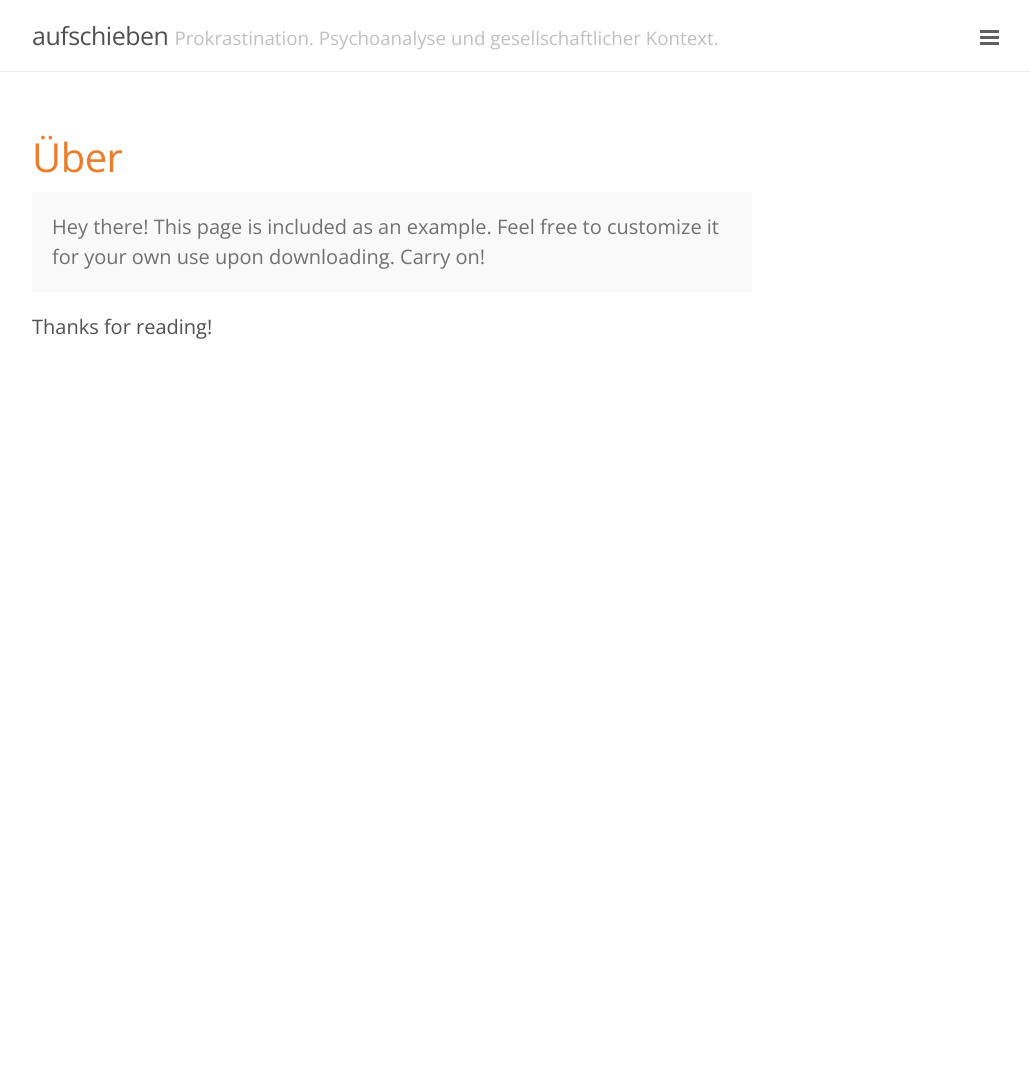
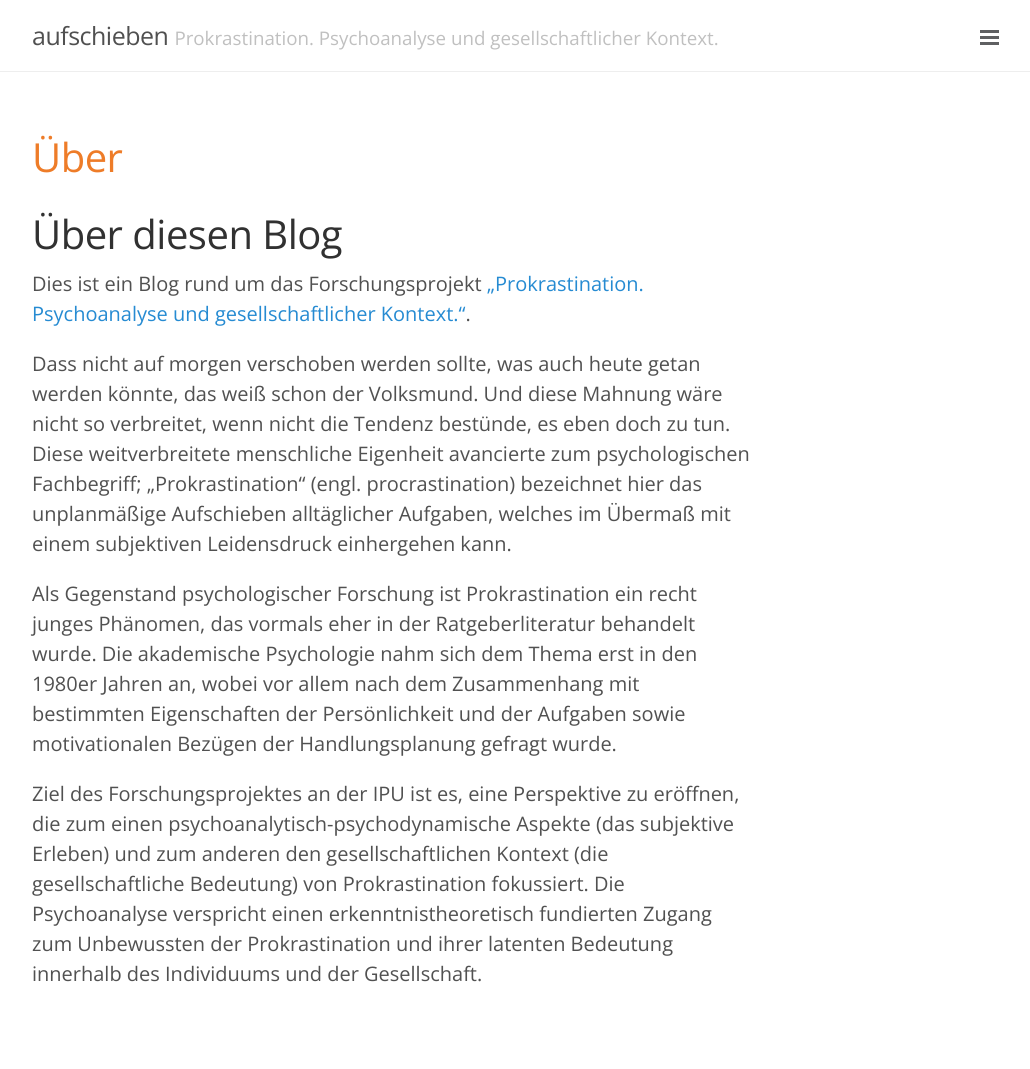
Before and after one commit to aufschieben/aufschieben.github.io, a Jekyll site: the page built from about.md, in a window 1280 px wide. Shown: the whole page, without its empty margins (248-1278 px from the left). Built offline with Jekyll 4.4.1, drawn with Linux system fonts in a browser that asks for light colours; before the commit the page ends 900 px from its top, so only the background shows below that.

Commit message:
Update about.md

```diff
--- a/about.md
+++ b/about.md
@@ -3,8 +3,12 @@ layout: page
 title: Über
 ---
 
-<p class="message">
-  Hey there! This page is included as an example. Feel free to customize it for your own use upon downloading. Carry on!
-</p>
+# Über diesen Blog
 
-Thanks for reading!
+Dies ist ein Blog rund um das Forschungsprojekt [„Prokrastination. Psychoanalyse und gesellschaftlicher Kontext.“](http://www.ipu-berlin.de/hochschule/forschung/projekt/prokrastination-psychoanalyse-und-gesellschaftlicher-kontext.html).
+
+Dass nicht auf morgen verschoben werden sollte, was auch heute getan werden könnte, das weiß schon der Volksmund. Und diese Mahnung wäre nicht so verbreitet,  wenn nicht die Tendenz bestünde, es eben doch zu tun. Diese weitverbreitete menschliche Eigenheit avancierte zum psychologischen Fachbegriff; „Prokrastination“ (engl. procrastination) bezeichnet hier das unplanmäßige Aufschieben alltäglicher Aufgaben, welches im Übermaß mit einem subjektiven Leidensdruck einhergehen kann.
+
+Als Gegenstand psychologischer Forschung ist Prokrastination ein recht junges Phänomen, das vormals eher in der Ratgeberliteratur behandelt wurde. Die akademische Psychologie nahm sich dem Thema erst in den 1980er Jahren an, wobei vor allem nach dem Zusammenhang mit bestimmten Eigenschaften der Persönlichkeit und der Aufgaben sowie motivationalen Bezügen der Handlungsplanung gefragt wurde.
+
+Ziel des Forschungsprojektes an der IPU ist es, eine Perspektive zu eröffnen, die zum einen psychoanalytisch-psychodynamische Aspekte (das subjektive Erleben) und zum anderen den gesellschaftlichen Kontext (die gesellschaftliche Bedeutung) von Prokrastination fokussiert. Die Psychoanalyse verspricht einen erkenntnistheoretisch fundierten Zugang zum Unbewussten der Prokrastination und ihrer latenten Bedeutung innerhalb des Individuums und der Gesellschaft.
```
